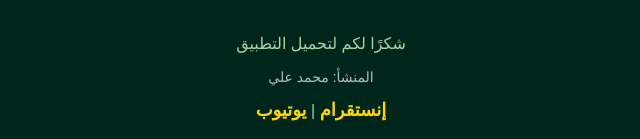
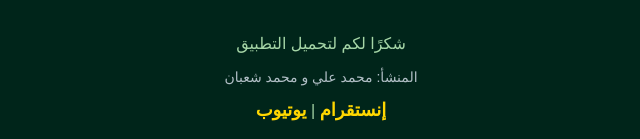
Before and after one commit to IceRegant7/Ayat, a plain HTML site: page index.html in a window 1280 px wide. Shown: the part 634-773 px from the top of the page, 349-989 px from the left. Drawn offline with Linux system fonts and the light colour scheme.

Commit message:
Update index.html

```diff
--- a/index.html
+++ b/index.html
@@ -30,7 +30,7 @@
     <!-- التذييل مع روابط التواصل الاجتماعي -->
     <footer class="animate">
         <p>شكرًا لكم لتحميل التطبيق</p>
-        <p class="small-text">المنشأ: محمد علي</p>
+        <p class="small-text">المنشأ: محمد علي و محمد شعبان</p>
         <div class="social-links">
             <a href="https://instagram.com/iceregant" target="_blank">إنستقرام</a> |
             <a href="https://youtube.com/@iceregant" target="_blank">يوتيوب</a>
```
